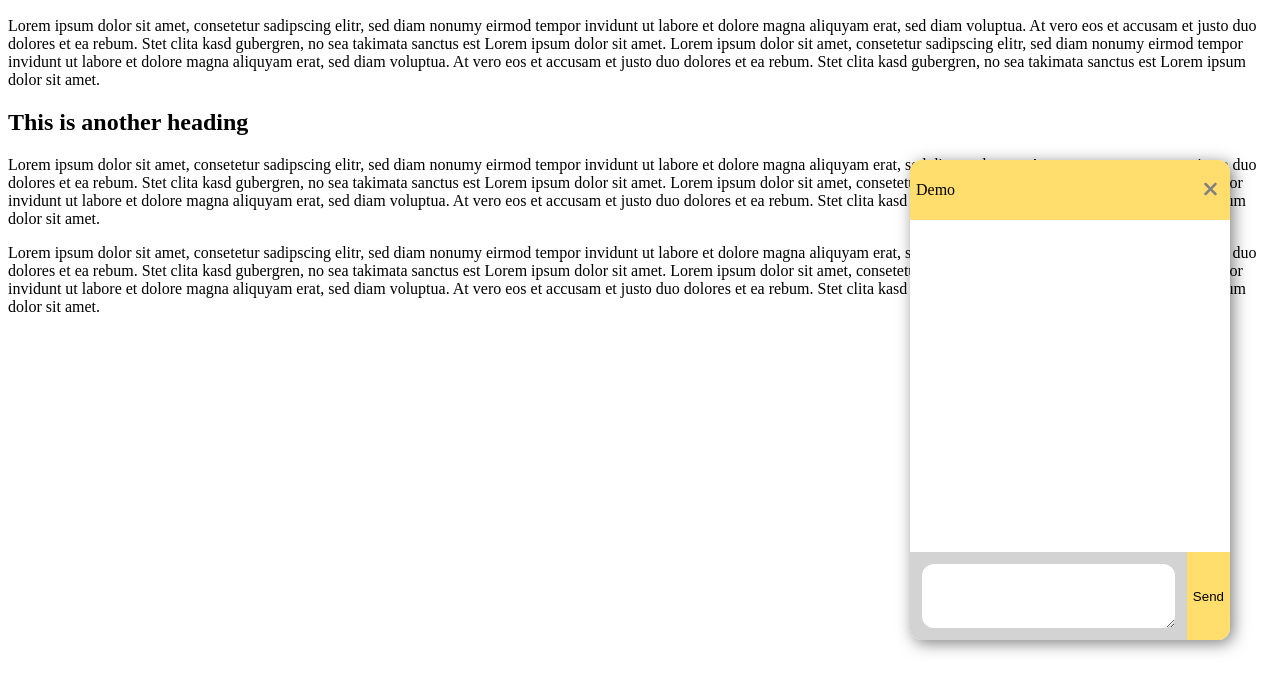
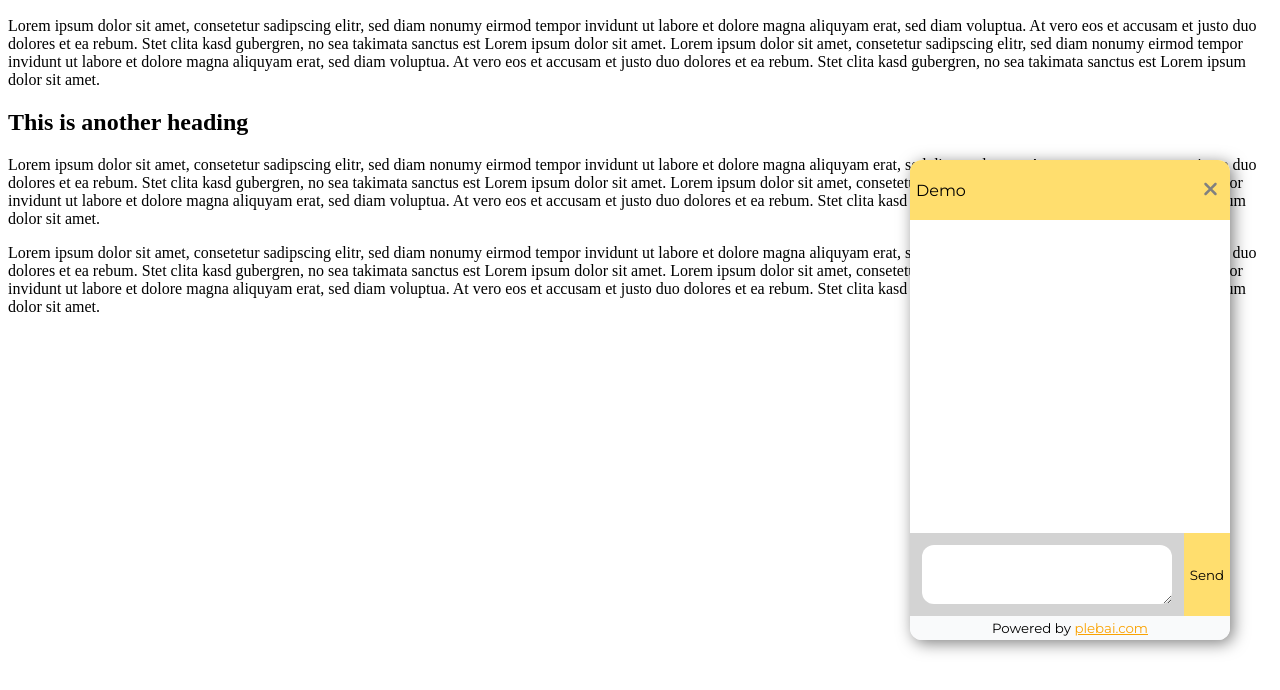
Before and after one commit to lightning-digital-entertainment/plebai-chatbox-js, a website built with Vite: page index.html in a window 1280 px wide. Both pictures are taken after a click on the button 1200 px from the left and 720 px from the top of the page. Shown: the part 110-800 px from the top of the page. Built offline with nearby package versions, Linux system fonts and the light colour scheme; what plebai-sdk would draw is missing.

Commit message:
added powered by

```diff
--- a/src/main.ts
+++ b/src/main.ts
@@ -74,9 +74,15 @@ function setUp() {
   };
   textContainer.appendChild(submitButton);
 
+  const poweredBy = document.createElement("p");
+  poweredBy.className = styles["plebai-chat-poweredby"];
+  poweredBy.innerHTML =
+    'Powered by <a href="https://plebai.com" target="_blank">plebai.com</a>';
+
   chatContainer.appendChild(topBar);
   chatContainer.appendChild(chatInner);
   chatContainer.appendChild(textContainer);
+  chatContainer.appendChild(poweredBy);
 
   document.body.appendChild(chatContainer);
 
--- a/src/plebai.module.css
+++ b/src/plebai.module.css
@@ -1,4 +1,7 @@
+@import url("https://fonts.googleapis.com/css2?family=Montserrat&display=swap");
+
 .plebai-chat-container {
+  font-family: Montserrat, sans-serif;
   position: fixed;
   display: flex;
   flex-direction: column;
@@ -40,7 +43,6 @@
   display: flex;
   height: 20%;
   width: 100%;
-  border-radius: 0 0 12px 12px;
   background-color: lightgray;
 }
 
@@ -66,10 +68,24 @@
 }
 
 .plebai-chat-submit {
+  font-family: Montserrat, sans-serif;
   border: none;
   background-color: #ffde6e;
   color: black;
-  border-radius: 0 0 12px 0;
+}
+
+.plebai-chat-poweredby {
+  margin: 0;
+  text-align: center;
+  background: none;
+  background-color: #f9fafb;
+  border-radius: 0 0 12px 12px;
+  font-size: smaller;
+  padding: 4px 0 4px 0;
+}
+
+.plebai-chat-poweredby a {
+  color: #faa200;
 }
 
 .plebai-chat-button {
```
